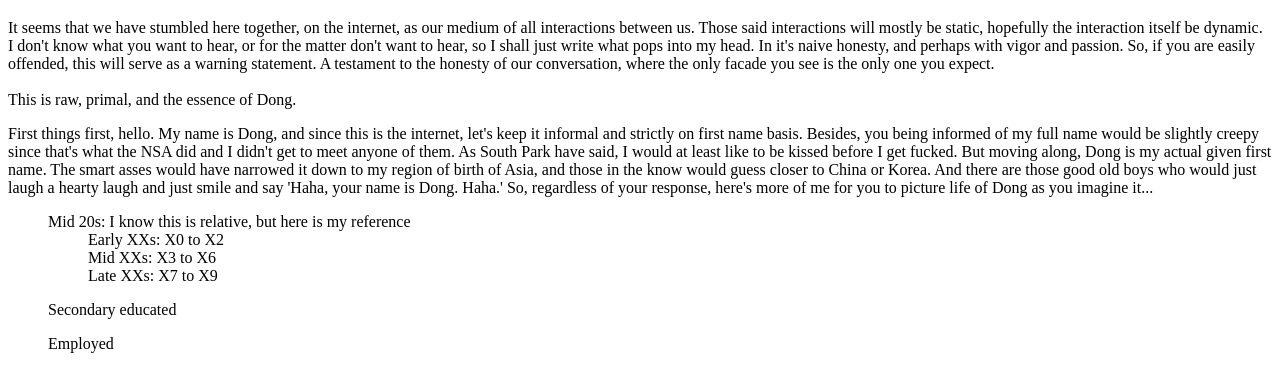
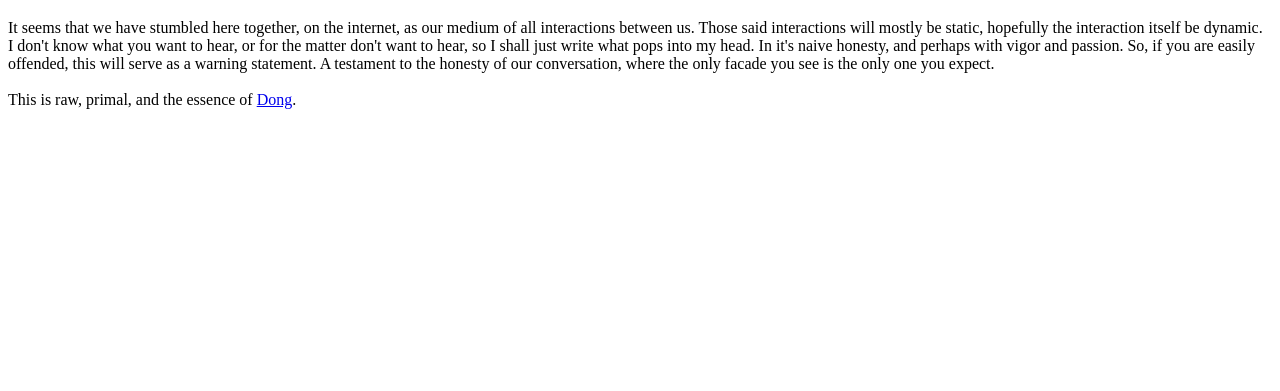
Before and after one commit to freshwaterdong/LOD, a plain HTML site: page index.html in a window 1280 px wide. Shown: the part 61-452 px from the top of the page. Drawn offline with Linux system fonts and the light colour scheme.

Commit message:
Added intro

```diff
--- a/index.html
+++ b/index.html
@@ -24,22 +24,11 @@
 		I don't know what you want to hear, or for the matter don't want to hear, so I shall just write what pops into my head. In it's naive honesty, and perhaps with vigor and passion. So, if you are easily offended, this will serve as a warning statement. A testament to the honesty of our conversation, where the only facade you see is the only one you expect.
 		<br>
 		<br>
-		This is raw, primal, and the essence of Dong.
+		This is raw, primal, and the essence of <a href="intro_personal.html">Dong</a>.
 	</p>
 
 
-	<p>
-		First things first, hello. My name is Dong, and since this is the internet, let's keep it informal and strictly on first name basis. Besides, you being informed of my full name would be slightly creepy since that's what the NSA did and I didn't get to meet anyone of them. As South Park have said, I would at least like to be kissed before I get fucked. But moving along, Dong is my actual given first name. The smart asses would have narrowed it down to my region of birth of Asia, and those in the know would guess closer to China or Korea. And there are those good old boys who would just laugh a hearty laugh and just smile and say 'Haha, your name is Dong. Haha.' So, regardless of your response, here's more of me for you to picture life of Dong as you imagine it...
-		<ul>
-			Mid 20s: I know this is relative, but here is my reference
-			<br>
-			<ul>Early XXs: X0 to X2</ul>
-			<ul>Mid XXs: X3 to X6</ul>
-			<ul>Late XXs: X7 to X9</ul>
-		</ul>
-		<ul>Secondary educated</ul>
-		<ul>Employed</ul>
-	</p>
+
 </body>
 
 
```
Also changed, not shown: intro_personal.html (added, +21 -0 lines).
